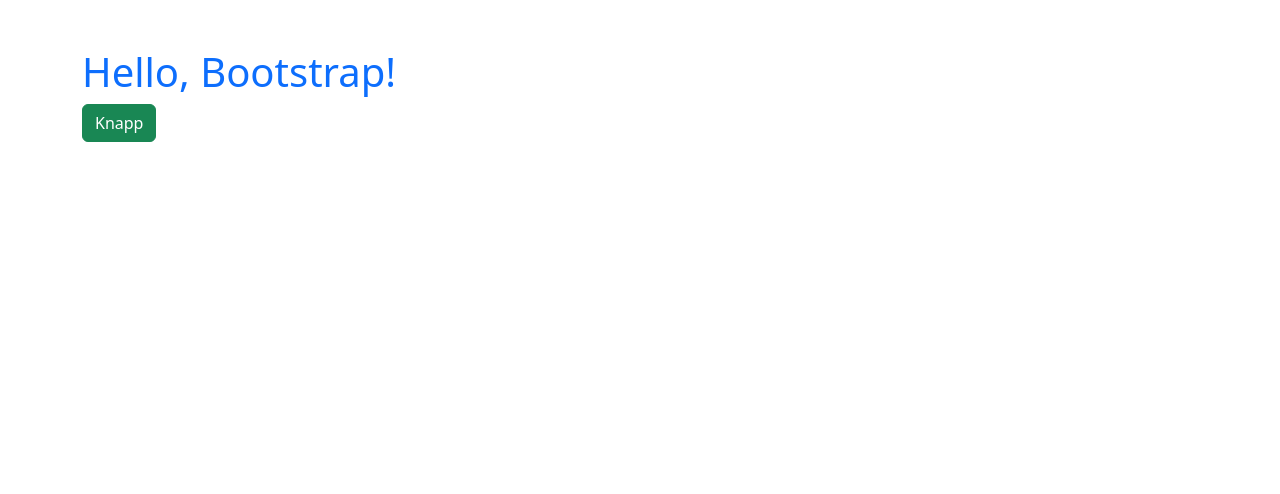
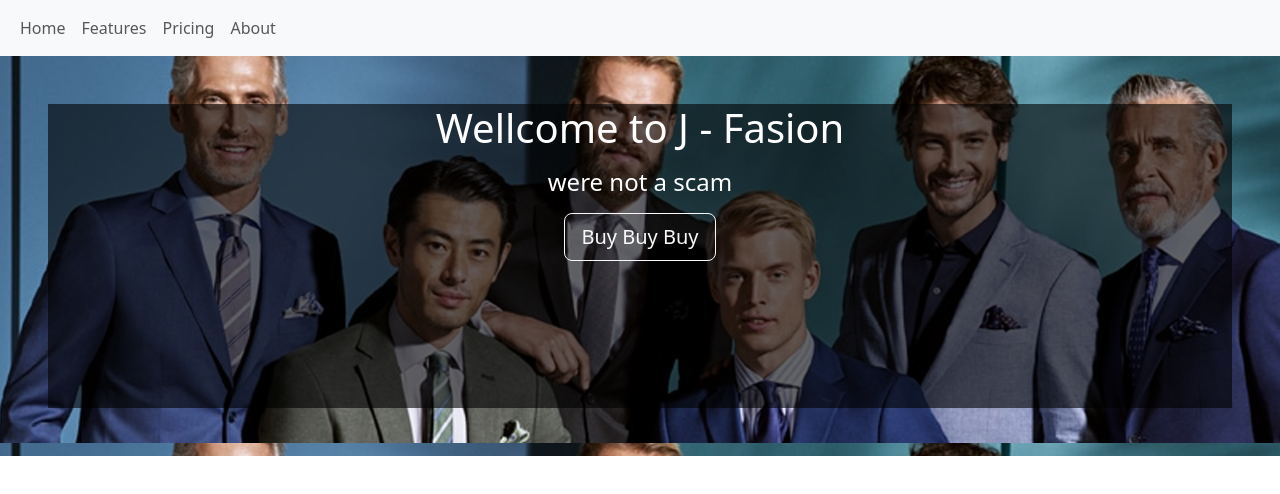
Before and after one commit to josefhedblom/jfashion, a React (Vite) app in the folder client/: page / in a window 1280 px wide. Shown: the top 494 px of the page. Built offline with nearby package versions, Linux system fonts and the light colour scheme.

Commit message:
jag vet inte om första medelandet sågs

```diff
--- a/client/src/App.jsx
+++ b/client/src/App.jsx
@@ -1,10 +1,70 @@
+import React from "react";
+import Dressman from "./assets/Dressman.png";
 function App() {
   return (
-    <div className="container mt-5">
-      <h1 className="text-primary">Hello, Bootstrap!</h1>
-      <button className="btn btn-success">Knapp</button>
-    </div>
+    <>
+      <header>
+        <nav className="navbar navbar-expand-lg bg-body-tertiary">
+          <div className="container-fluid">
+            <button
+              className="navbar-toggler"
+              type="button"
+              data-mdb-collapse-init
+              data-mdb-target="#navbarExample01"
+              aria-controls="navbarExample01"
+              aria-expanded="false"
+              aria-label="Toggle navigation"
+            >
+              <i className="fas fa-bars"></i>
+            </button>
+            <div className="collapse navbar-collapse" id="navbarExample01">
+              <ul className="navbar-nav me-auto mb-2 mb-lg-0">
+                <li className="nav-item active">
+                  <a className="nav-link" aria-current="page" href="#">
+                    Home
+                  </a>
+                </li>
+                <li className="nav-item">
+                  <a className="nav-link" href="#">
+                    Features
+                  </a>
+                </li>
+                <li className="nav-item">
+                  <a className="nav-link" href="#">
+                    Pricing
+                  </a>
+                </li>
+                <li className="nav-item">
+                  <a className="nav-link" href="#">
+                    About
+                  </a>
+                </li>
+              </ul>
+            </div>
+          </div>
+        </nav>
+
+        <div
+          className="p-5 text-center bg-image"
+          style={{
+            backgroundImage: `url(${Dressman})`,
+            height: "400px",
+          }}
+        >
+          <div className="mask" style={{ backgroundColor: "rgba(0, 0, 0, 0.6)", height: "100%" }}>
+            <div className="d-flex justify-content-center align-items-center h-300">
+              <div className="text-white">
+                <h1 className="mb-3">Wellcome to J - Fasion</h1>
+                <h4 className="mb-3">were not a scam</h4>
+                <a className="btn btn-outline-light btn-lg" href="#!" role="button">
+                  Buy Buy Buy
+                </a>
+              </div>
+            </div>
+          </div>
+        </div>
+      </header>
+    </>
   );
 }
-
 export default App;
```
Also changed, not shown: client/src/assets/Dressman.png (added).
